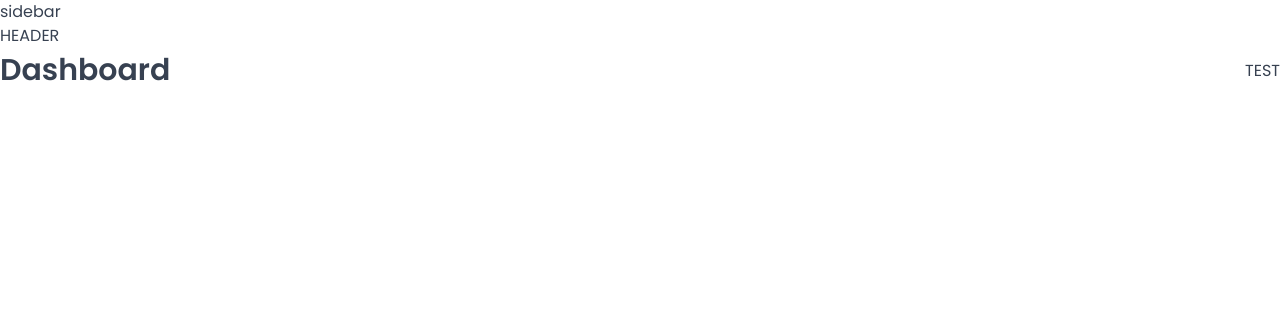
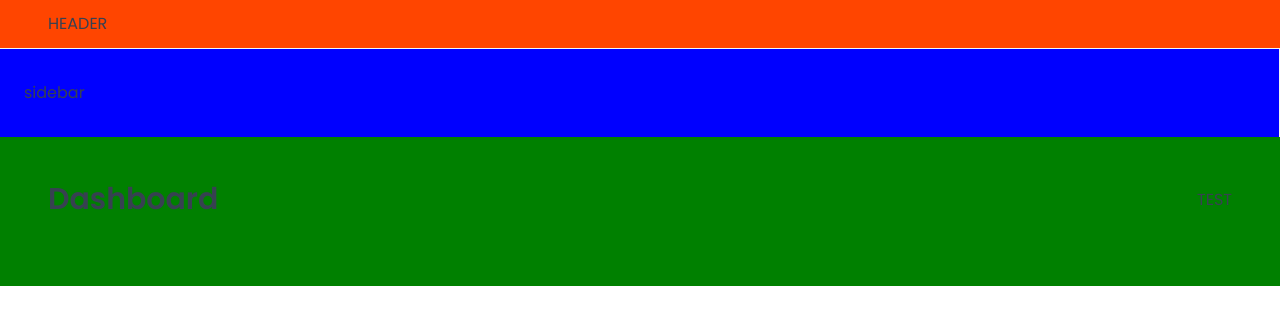
Before and after one commit to EUNSUN23/react-jonas, a React (Vite) app in the folder wild-oasis/: page /dashboard in a window 1280 px wide. Shown: the top 324 px of the page. Built offline with nearby package versions, Linux system fonts and the light colour scheme; a web font is replaced by a local one.

Commit message:
[wild-oasis] styled-component > Header, Sidebar, Main 나누기(padding추가)

```diff
--- a/wild-oasis/src/ui/AppLayout.jsx
+++ b/wild-oasis/src/ui/AppLayout.jsx
@@ -1,16 +1,21 @@
 import {Outlet} from "react-router-dom";
 import Sidebar from "./Sidebar.jsx";
 import Header from "./Header.jsx";
+import styled from "styled-components";
+
+const Main = styled.main`
+  background-color: green;
+  padding: 4rem 4.8rem 6.4rem;
+`
 
 function AppLayout() {
     return (
         <div>
+            <Header/>
             <Sidebar/>
-            <Header/>
-            <main> {/* 컨텐츠 영역 container */}
+            <Main> {/* 컨텐츠 영역 container */}
                 <Outlet/> {/* layout route의 child route컴포넌트 위치 */}
-            </main>
-
+            </Main>
         </div>
     );
 }
--- a/wild-oasis/src/ui/Header.jsx
+++ b/wild-oasis/src/ui/Header.jsx
@@ -1,7 +1,14 @@
+import styled from "styled-components";
+
+const StyledHeader = styled.header`
+  background-color: orangered;
+  padding: 1.2rem 4.8rem;
+  border-bottom: 1px solid var(--color-grey-100);
+`
 
 function Header() {
     return (
-        <header>HEADER</header>
+        <StyledHeader>HEADER</StyledHeader>
     );
 }
 
--- a/wild-oasis/src/ui/Sidebar.jsx
+++ b/wild-oasis/src/ui/Sidebar.jsx
@@ -1,9 +1,16 @@
+import styled from "styled-components";
+
+const StyledSidebar = styled.aside`
+  background-color: blue;
+  padding: 3.2rem 2.4rem;
+  border-right: 1px solid var(--color-grey-100);
+`
 
 function Sidebar() {
     return (
-        <div>
+        <StyledSidebar>
             sidebar
-        </div>
+        </StyledSidebar>
     );
 }
 
```
